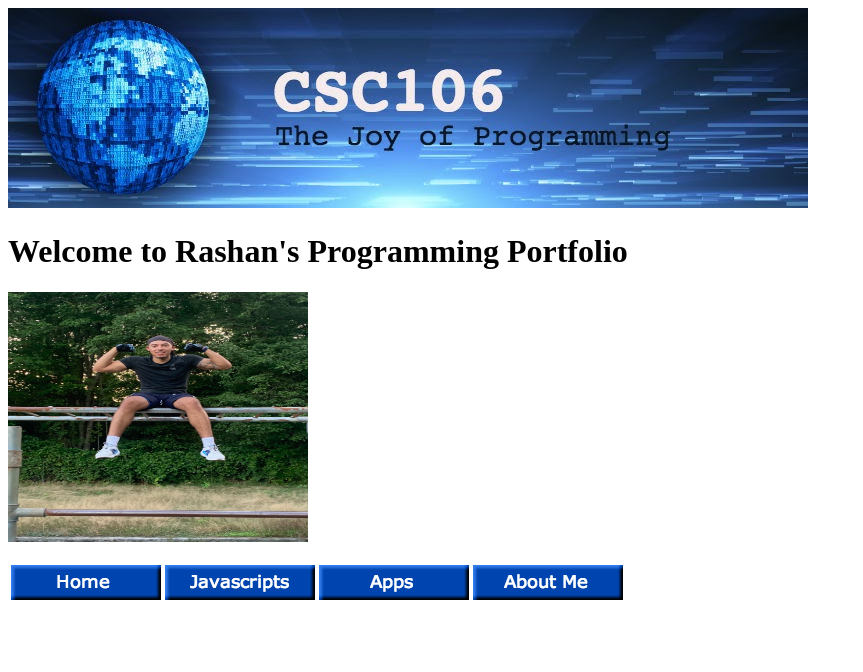
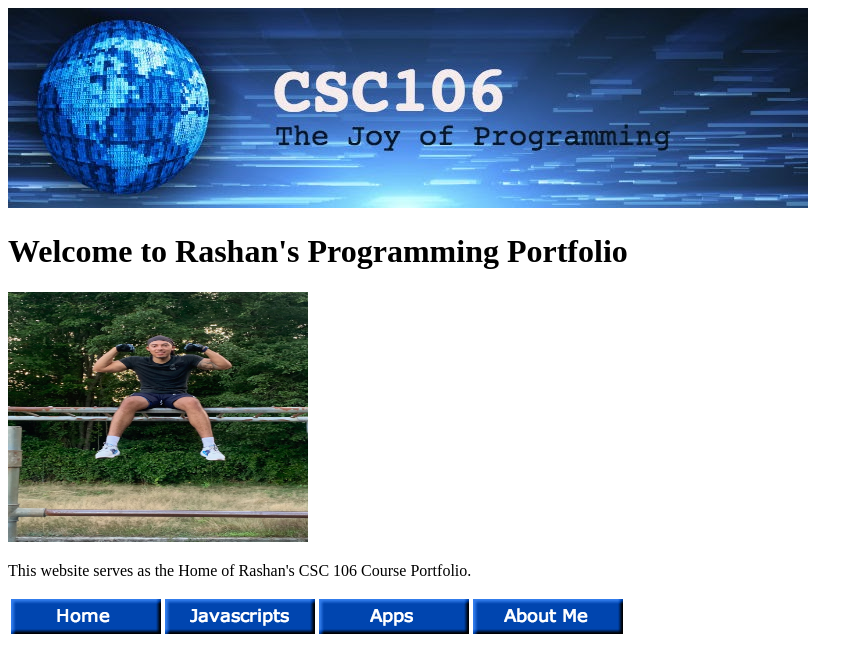
Before and after one commit to rashan24/rashan24.github.io, a plain HTML site: page index.html in a window 1280 px wide. Shown: the whole page, without its empty margins (0-863 px from the left). Drawn offline with Linux system fonts and the light colour scheme.

Commit message:
Update index.html

```diff
--- a/index.html
+++ b/index.html
@@ -15,3 +15,4 @@
   </tr>
       <p>
                 <img src="grotonbars.jpg" alt="Website Creator" height="250" width="300"></p>
+            <p> This website serves as the Home of Rashan's CSC 106 Course Portfolio.</p>
```
